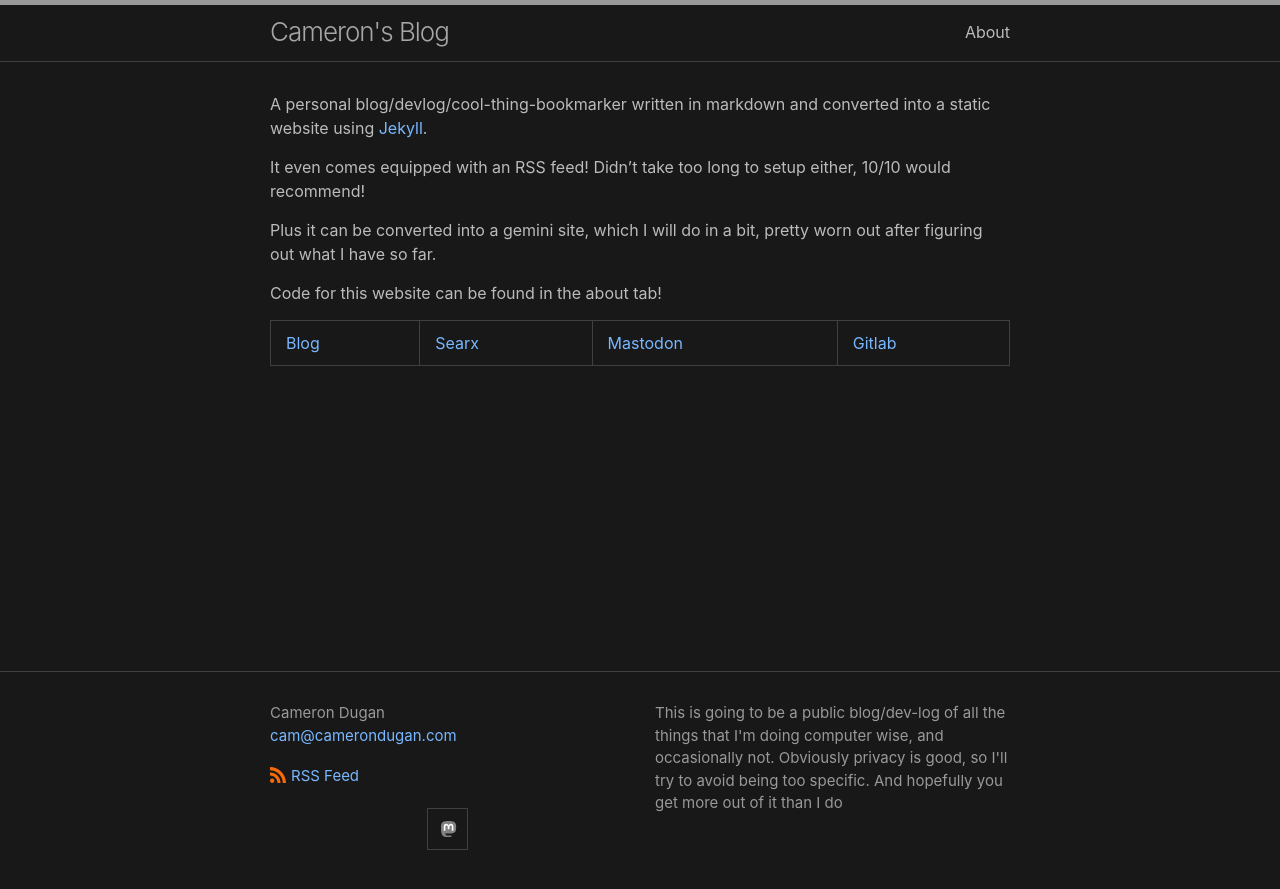
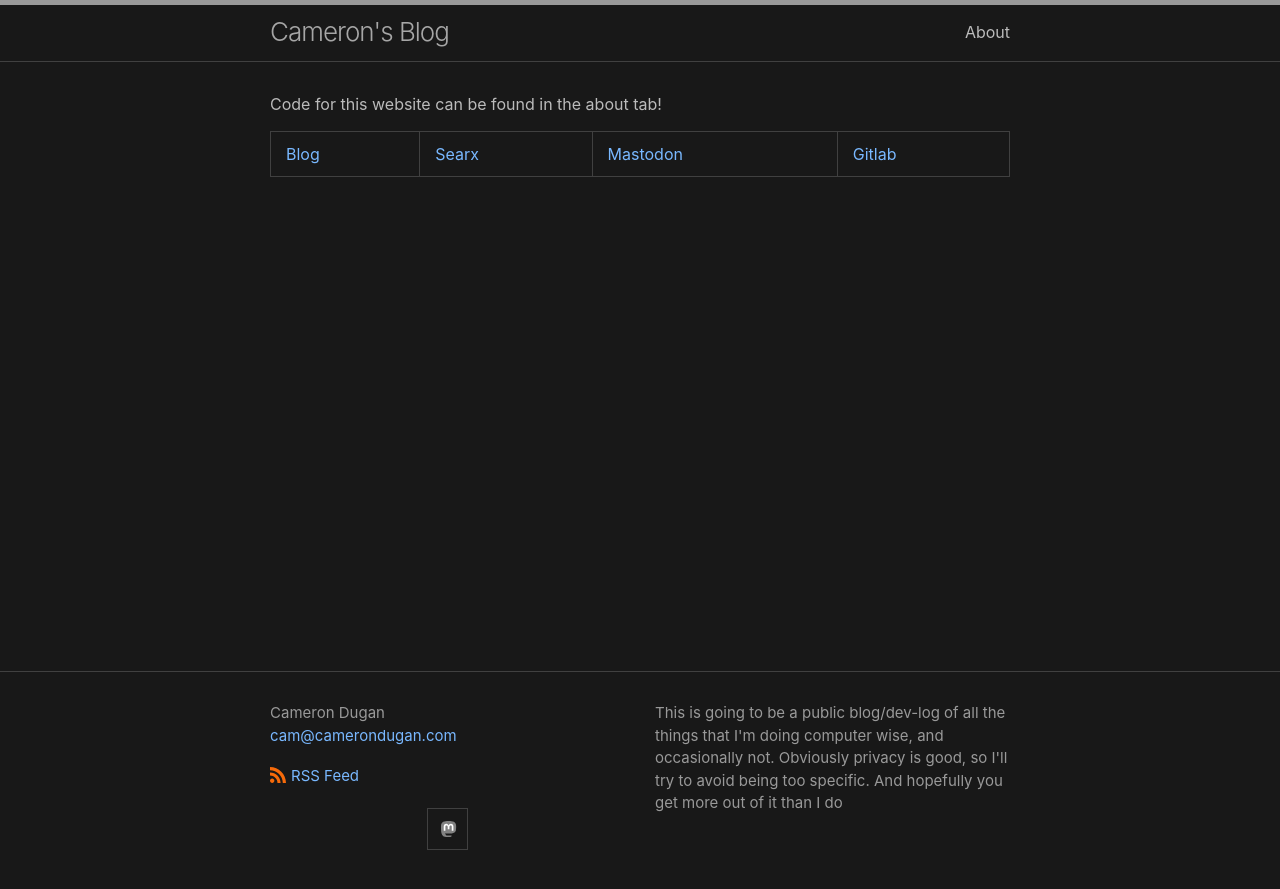
Before and after one commit to camerondugan/camerondugan.com, a Jekyll site: the page built from index.markdown, in a window 1280 px wide. Shown: the top 889 px of the page. Built offline with Jekyll 4.4.1, drawn with Linux system fonts in a browser that asks for light colours.

```diff
--- a/about.markdown
+++ b/about.markdown
@@ -3,6 +3,12 @@ layout: page
 title: About
 permalink: /about/
 ---
+
+A personal blog/devlog/cool-thing-bookmarker written in markdown and converted into a static website using [Jekyll](https://github.com/jekyll/jekyll).
+
+It even comes equipped with an RSS feed! Didn't take too long to setup either, 10/10 would recommend!
+
+Plus it can be converted into a gemini site, which I will do in a bit, pretty worn out after figuring out what I have so far.
 
 Source code for this website can be found [here!](https://gitlab.com/cameron.dugan/camerondugan.com)
 
--- a/index.markdown
+++ b/index.markdown
@@ -2,11 +2,6 @@
 layout: default
 ---
 
-A personal blog/devlog/cool-thing-bookmarker written in markdown and converted into a static website using [Jekyll](https://github.com/jekyll/jekyll).
-
-It even comes equipped with an RSS feed! Didn't take too long to setup either, 10/10 would recommend!
-
-Plus it can be converted into a gemini site, which I will do in a bit, pretty worn out after figuring out what I have so far.
 
 Code for this website can be found in the about tab!
 
```
Also changed, not shown: 4 other files.
